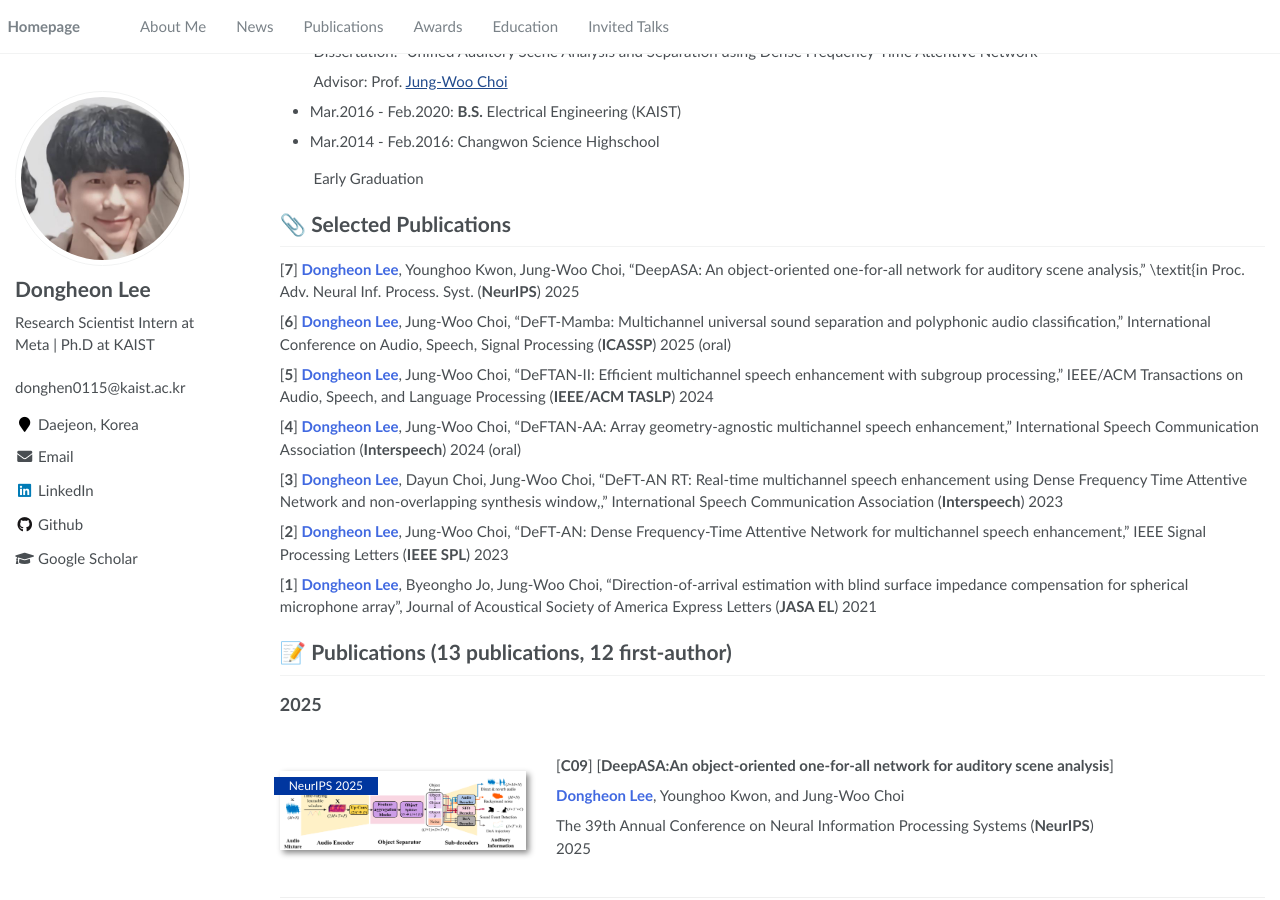
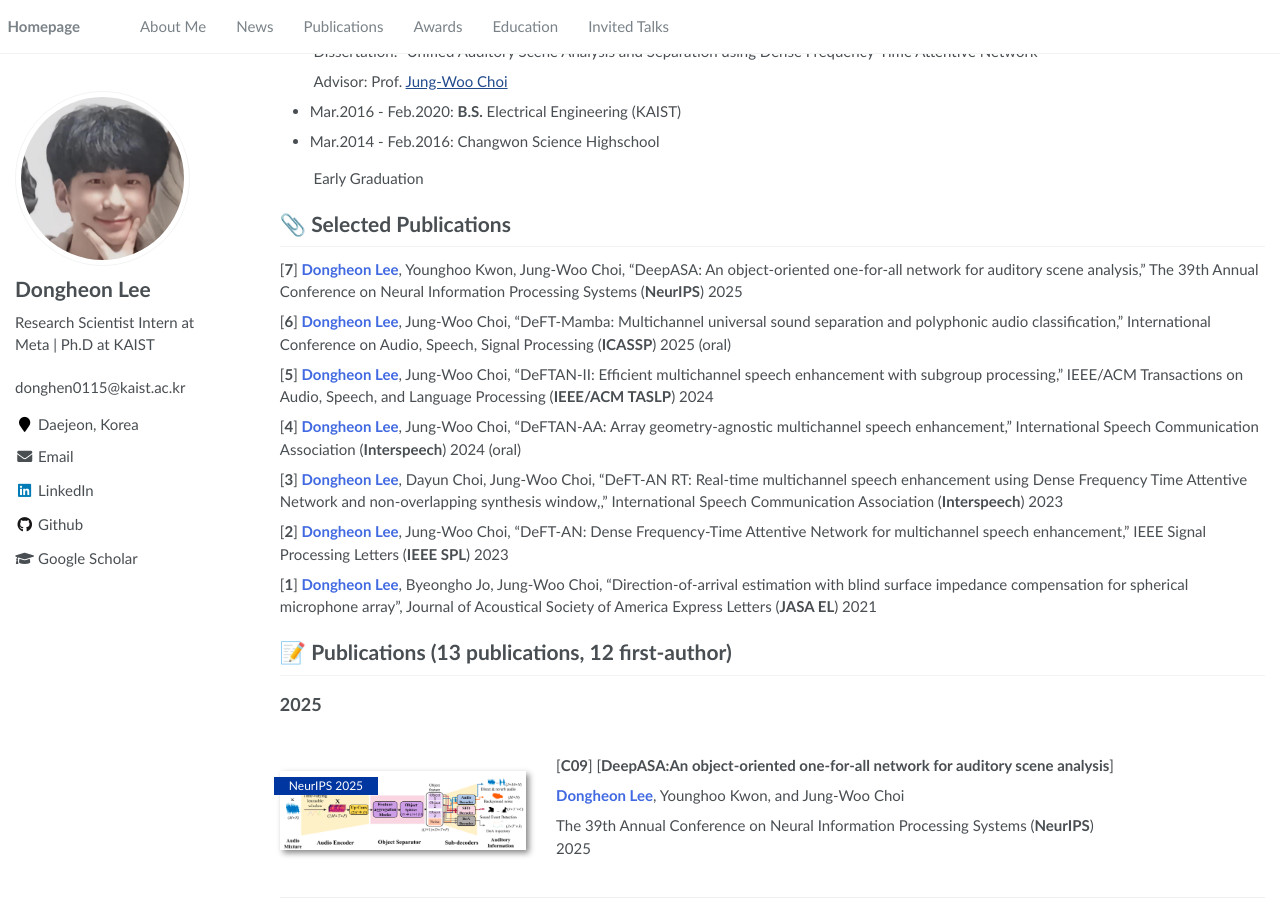
Before and after one commit to donghoney0416/donghoney0416.github.io, a Jekyll site: the page built from _pages/about.md, in a window 1280 px wide and 900 px high, scrolled down 714 px. Built offline with Jekyll 4.4.1, drawn with Linux system fonts in a browser that asks for light colours.

Commit message:
Update about.md

```diff
--- a/_pages/about.md
+++ b/_pages/about.md
@@ -51,7 +51,7 @@ For more information, please refer to my [CV](https://drive.google.com/file/d/1j
 &emsp;&emsp;&emsp;Early Graduation
 
 # 📎 Selected Publications
-[**7**] <span style="color:royalblue">**Dongheon Lee**</span>, Younghoo Kwon, Jung-Woo Choi, "DeepASA: An object-oriented one-for-all network for auditory scene analysis," \textit{in Proc. Adv. Neural Inf. Process. Syst. (**NeurIPS**) 2025
+[**7**] <span style="color:royalblue">**Dongheon Lee**</span>, Younghoo Kwon, Jung-Woo Choi, "DeepASA: An object-oriented one-for-all network for auditory scene analysis," The 39th Annual Conference on Neural Information Processing Systems (**NeurIPS**) 2025
 
 [**6**] <span style="color:royalblue">**Dongheon Lee**</span>, Jung-Woo Choi, "DeFT-Mamba: Multichannel universal sound separation and polyphonic audio classification," International Conference on Audio, Speech, Signal Processing (**ICASSP**) 2025 (oral)
 
```
